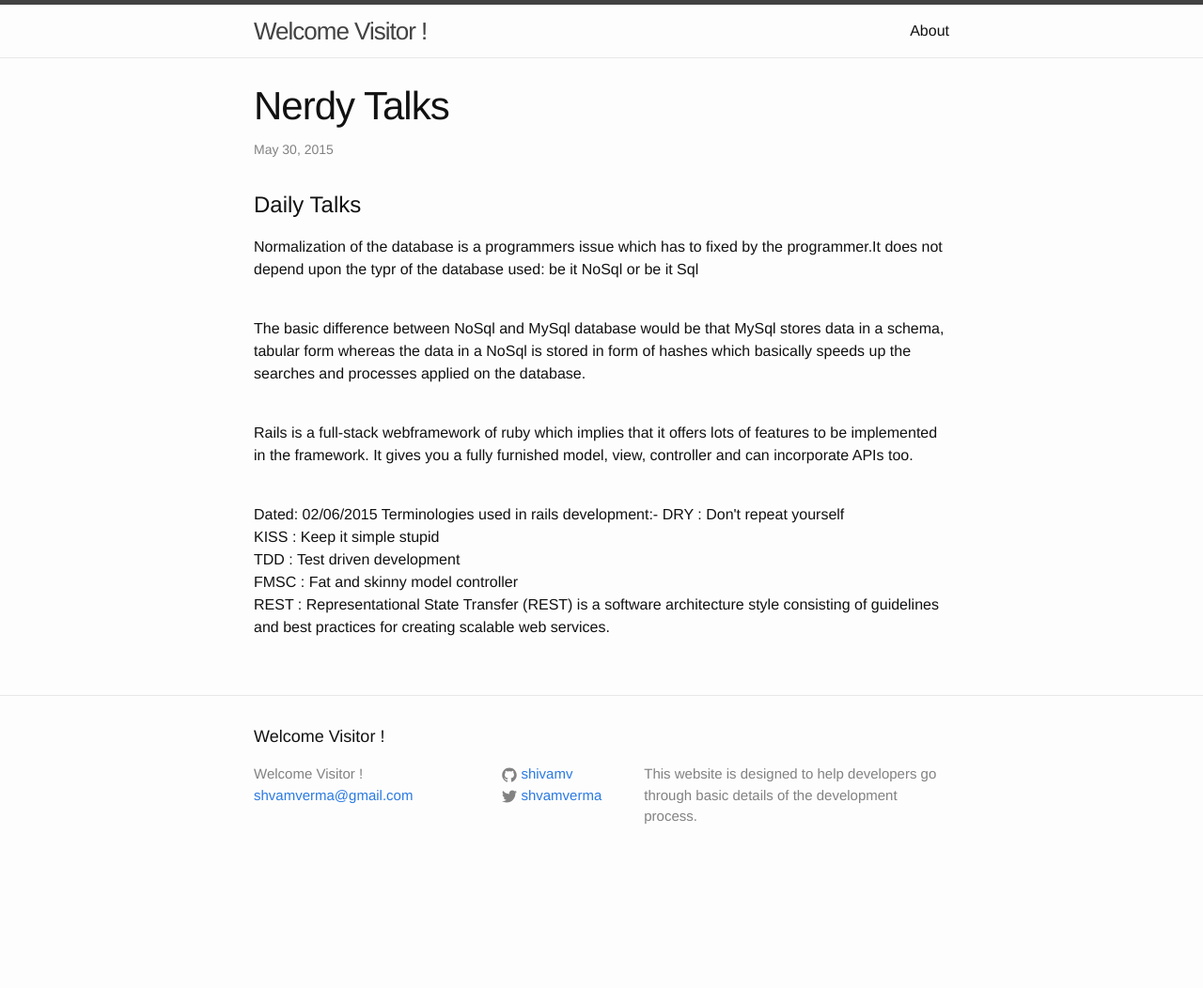
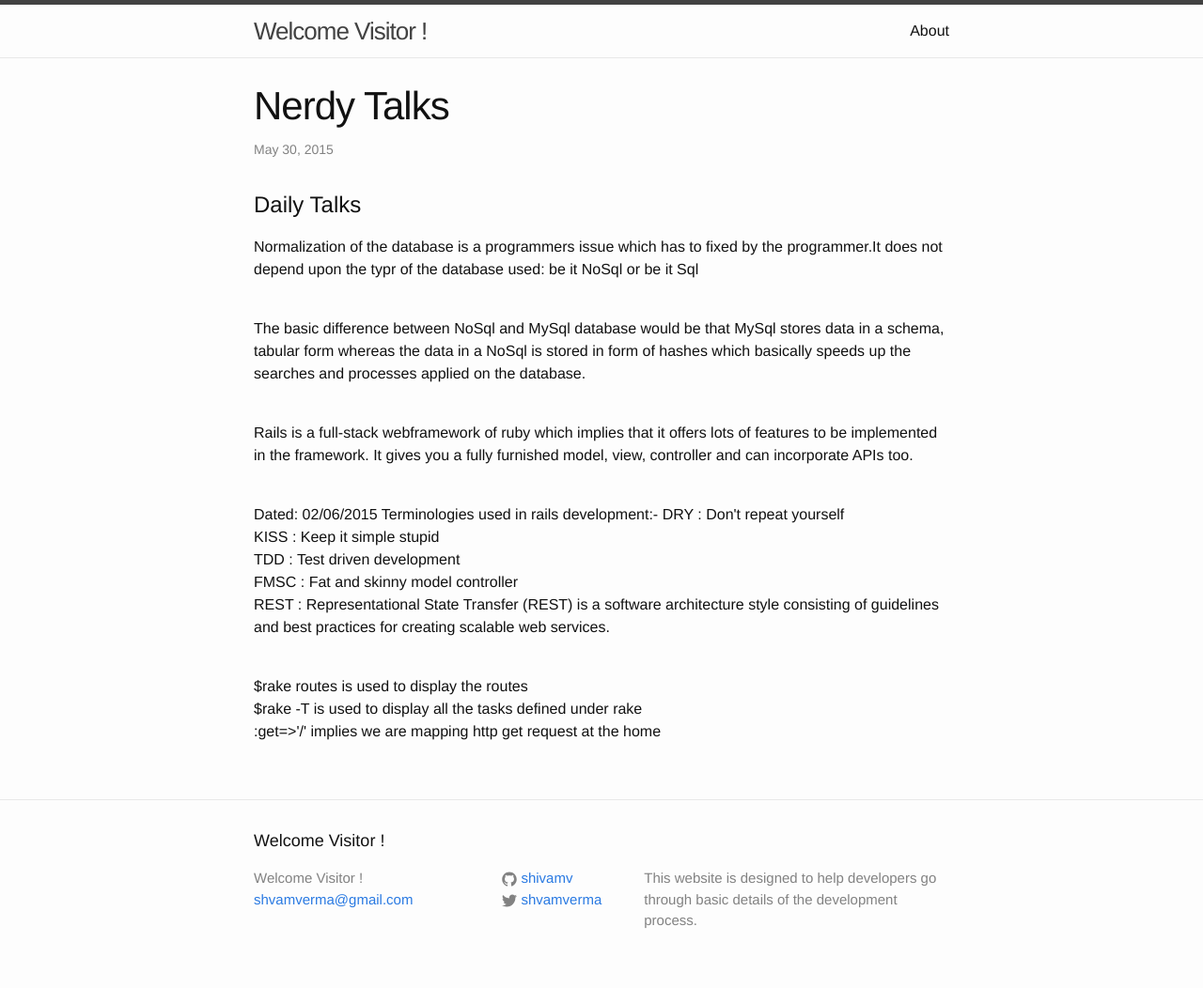
Before and after one commit to shivamv/shi, a Jekyll site: the page built from _posts/2015-05-30-Nerdy Talks.markdown, in a window 1280 px wide. Shown: the whole page at 94% size. Built offline with Jekyll 4.4.1, drawn with Linux system fonts in a browser that asks for light colours; before the commit the page ends 941 px from its top, so only the background shows below that.

Commit message:
Newest_update

```diff
--- a/_posts/2015-05-30-Nerdy Talks.markdown
+++ b/_posts/2015-05-30-Nerdy Talks.markdown
@@ -21,3 +21,8 @@ DRY : Don't repeat yourself
 <br>FMSC : Fat and skinny model controller
 <br>REST : Representational State Transfer (REST) is a software architecture style consisting of guidelines and best practices for creating scalable web services.
 </p4>
+
+<br>
+<p5>$rake routes is used to display the routes
+<br>$rake -T is used to display all the tasks defined under rake
+<br>:get=>'/' implies we are mapping http get request at the home</p5>
```
Also changed, not shown: _posts/2015-06-02-Rails_Development.markdown (added, +20 -0 lines).
